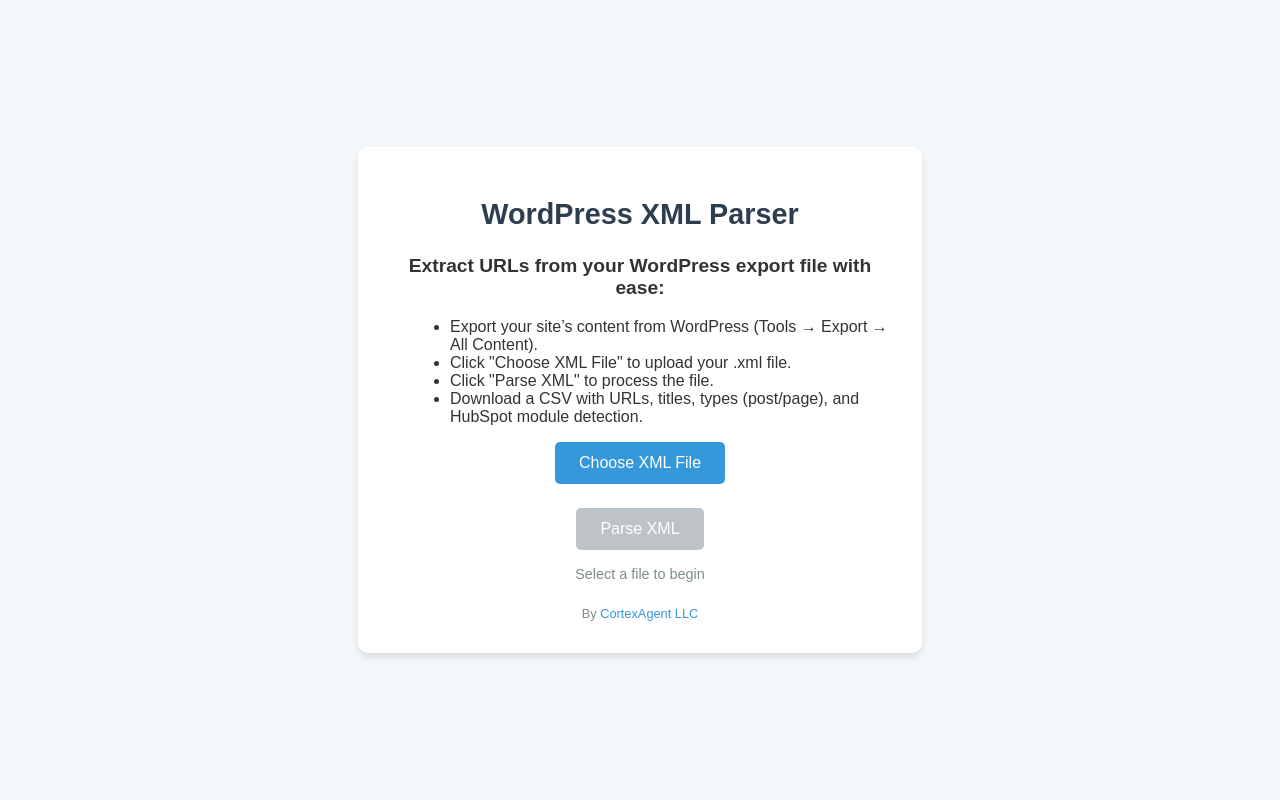
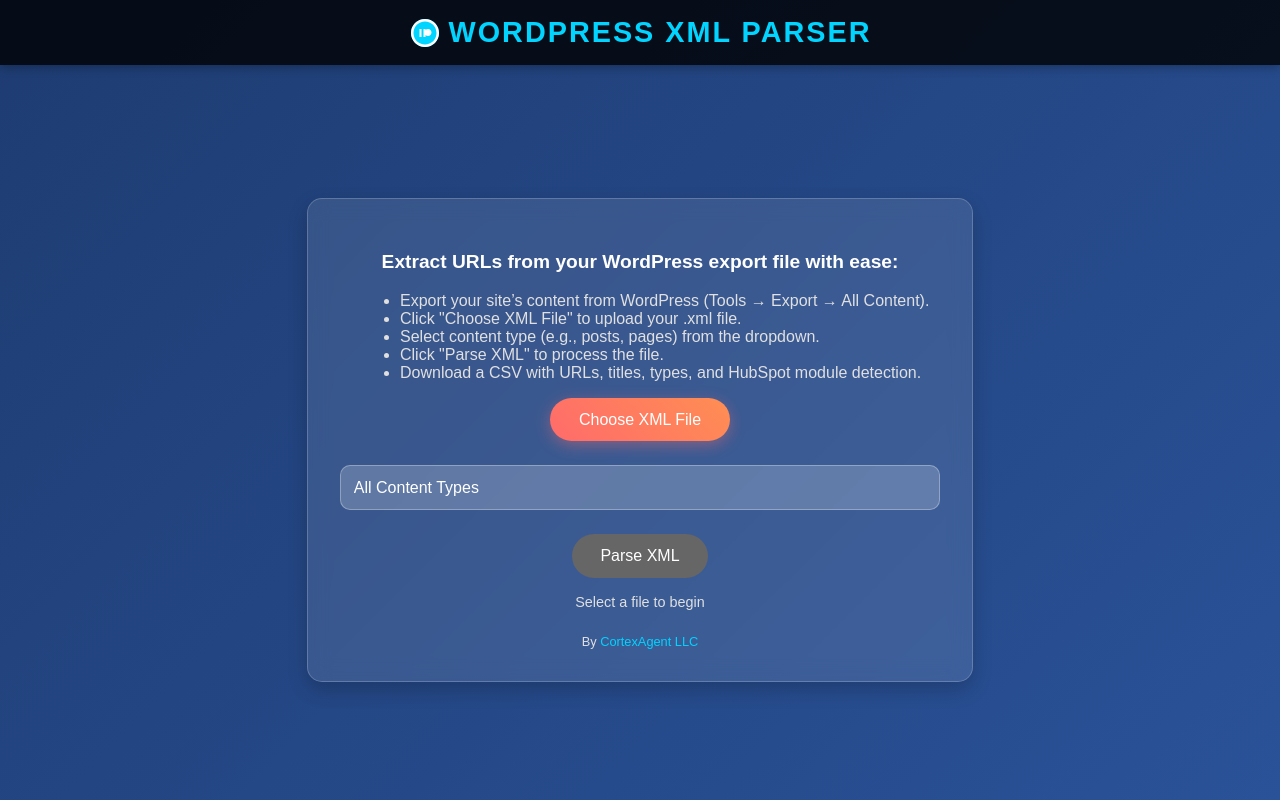
Before and after one commit to grizzlypeaksoftware/WordpressXMLParser, a plain HTML site: page index.html in a window 1280 px wide. Drawn offline with Linux system fonts and the light colour scheme.

Commit message:
cosmetic changes

```diff
--- a/index.html
+++ b/index.html
@@ -6,36 +6,57 @@
     <title>WordPress XML Parser</title>
     <style>
         body {
-            font-family: 'Arial', sans-serif;
-            background-color: #f4f7fa;
+            font-family: 'Poppins', sans-serif;
+            background: linear-gradient(135deg, #1e3c72, #2a5298);
             display: flex;
             justify-content: center;
             align-items: center;
             min-height: 100vh;
             margin: 0;
-            color: #333;
+            color: #fff;
+        }
+        .header {
+            position: fixed;
+            top: 0;
+            width: 100%;
+            background: rgba(0, 0, 0, 0.8);
+            padding: 1rem 0;
+            text-align: center;
+            box-shadow: 0 2px 10px rgba(0, 0, 0, 0.3);
+            z-index: 10;
+        }
+        .header h1 {
+            margin: 0;
+            font-size: 1.8rem;
+            display: flex;
+            align-items: center;
+            justify-content: center;
+            gap: 0.5rem;
+            color: #00d4ff;
+            text-transform: uppercase;
+            letter-spacing: 2px;
         }
         .container {
-            background: white;
+            background: rgba(255, 255, 255, 0.1);
+            backdrop-filter: blur(10px);
             padding: 2rem;
-            border-radius: 10px;
-            box-shadow: 0 4px 6px rgba(0, 0, 0, 0.1);
+            border-radius: 15px;
+            box-shadow: 0 8px 20px rgba(0, 0, 0, 0.2);
             width: 100%;
-            max-width: 500px;
+            max-width: 600px;
             text-align: center;
+            margin-top: 80px;
+            border: 1px solid rgba(255, 255, 255, 0.2);
         }
         .container li {
             text-align: left;
             margin-left: 20px;
+            color: #e0e0e0;
         }
         .container p {
             font-weight: bold;
             font-size: 1.2rem;
-        }
-        h1 {
-            font-size: 1.8rem;
-            margin-bottom: 1.5rem;
-            color: #2c3e50;
+            color: #fff;
         }
         .file-input-wrapper {
             position: relative;
@@ -46,48 +67,70 @@
         }
         .file-input-wrapper label {
             display: inline-block;
-            padding: 0.75rem 1.5rem;
-            background-color: #3498db;
+            padding: 0.8rem 1.8rem;
+            background: linear-gradient(45deg, #ff6b6b, #ff8e53);
             color: white;
-            border-radius: 5px;
+            border-radius: 25px;
             cursor: pointer;
-            transition: background-color 0.3s;
+            transition: transform 0.3s, box-shadow 0.3s;
+            box-shadow: 0 4px 15px rgba(255, 107, 107, 0.4);
         }
         .file-input-wrapper label:hover {
-            background-color: #2980b9;
+            transform: translateY(-2px);
+            box-shadow: 0 6px 20px rgba(255, 107, 107, 0.6);
+        }
+        select {
+            width: 100%;
+            padding: 0.8rem;
+            margin-bottom: 1.5rem;
+            background: rgba(255, 255, 255, 0.2);
+            border: 1px solid rgba(255, 255, 255, 0.3);
+            border-radius: 10px;
+            color: #fff;
+            font-size: 1rem;
+            cursor: pointer;
+            appearance: none;
+            transition: background 0.3s;
+        }
+        select:hover, select:focus {
+            background: rgba(255, 255, 255, 0.3);
+            outline: none;
         }
         button {
-            padding: 0.75rem 1.5rem;
-            background-color: #2ecc71;
+            padding: 0.8rem 1.8rem;
+            background: linear-gradient(45deg, #00d4ff, #00b4d8);
             color: white;
             border: none;
-            border-radius: 5px;
+            border-radius: 25px;
             cursor: pointer;
             font-size: 1rem;
-            transition: background-color 0.3s;
+            transition: transform 0.3s, box-shadow 0.3s;
+            box-shadow: 0 4px 15px rgba(0, 212, 255, 0.4);
         }
         button:hover {
-            background-color: #27ae60;
+            transform: translateY(-2px);
+            box-shadow: 0 6px 20px rgba(0, 212, 255, 0.6);
         }
         button:disabled {
-            background-color: #bdc3c7;
+            background: #666;
             cursor: not-allowed;
+            box-shadow: none;
         }
         #status {
             margin-top: 1rem;
             font-size: 0.9rem;
-            color: #7f8c8d;
+            color: #e0e0e0;
         }
         .error {
-            color: #e74c3c;
+            color: #ff6b6b;
         }
         .footer {
             margin-top: 1.5rem;
             font-size: 0.8rem;
-            color: #7f8c8d;
+            color: #e0e0e0;
         }
         .footer a {
-            color: #3498db;
+            color: #00d4ff;
             text-decoration: none;
         }
         .footer a:hover {
@@ -96,21 +139,35 @@
     </style>
 </head>
 <body>
+    <div class="header">
+        <h1>
+            <svg width="32" height="32" viewBox="0 0 32 32" fill="none" xmlns="http://www.w3.org/2000/svg">
+                <circle cx="16" cy="16" r="14" fill="#00d4ff"/>
+                <path d="M16 2C8.268 2 2 8.268 2 16s6.268 14 14 14 14-6.268 14-14S23.732 2 16 2zm0 2.5c6.351 0 11.5 5.149 11.5 11.5S22.351 27.5 16 27.5 4.5 22.351 4.5 16 9.649 4.5 16 4.5zm-5.5 7.5v8h2v-8h-2zm4 0v8h2v-8h-2zm4.5 0c-1.933 0-3.5 1.567-3.5 3.5s1.567 3.5 3.5 3.5 3.5-1.567 3.5-3.5-1.567-3.5-3.5-3.5z" fill="#fff"/>
+            </svg>
+            WordPress XML Parser
+        </h1>
+    </div>
     <div class="container">
-        <h1>WordPress XML Parser</h1>
         <div class="instructions">
             <p>Extract URLs from your WordPress export file with ease:</p>
             <ul>
                 <li>Export your site’s content from WordPress (Tools → Export → All Content).</li>
                 <li>Click "Choose XML File" to upload your .xml file.</li>
+                <li>Select content type (e.g., posts, pages) from the dropdown.</li>
                 <li>Click "Parse XML" to process the file.</li>
-                <li>Download a CSV with URLs, titles, types (post/page), and HubSpot module detection.</li>
+                <li>Download a CSV with URLs, titles, types, and HubSpot module detection.</li>
             </ul>
         </div>
         <div class="file-input-wrapper">
             <input type="file" id="xmlFile" accept=".xml">
             <label for="xmlFile">Choose XML File</label>
         </div>
+        <select id="contentType">
+            <option value="all">All Content Types</option>
+            <option value="post">Posts Only</option>
+            <option value="page">Pages Only</option>
+        </select>
         <button onclick="parseXML()" id="parseButton" disabled>Parse XML</button>
         <div id="status">Select a file to begin</div>
         <div class="footer">
@@ -122,6 +179,7 @@
         const fileInput = document.getElementById('xmlFile');
         const parseButton = document.getElementById('parseButton');
         const status = document.getElementById('status');
+        const contentTypeSelect = document.getElementById('contentType');
 
         fileInput.addEventListener('change', () => {
             if (fileInput.files.length > 0) {
@@ -147,6 +205,7 @@
                 return;
             }
 
+            const selectedType = contentTypeSelect.value;
             status.textContent = 'Parsing...';
             status.classList.remove('error');
             parseButton.disabled = true;
@@ -168,12 +227,12 @@
 
                 for (let item of items) {
                     const postType = item.getElementsByTagNameNS('http://wordpress.org/export/1.2/', 'post_type')[0]?.textContent;
-                    const status = item.getElementsByTagNameNS('http://wordpress.org/export/1.2/', 'status')[0]?.textContent;
+                    const statusEl = item.getElementsByTagNameNS('http://wordpress.org/export/1.2/', 'status')[0]?.textContent;
                     const url = item.getElementsByTagName('link')[0]?.textContent;
                     const title = item.getElementsByTagName('title')[0]?.textContent || '';
                     const content = item.getElementsByTagNameNS('http://purl.org/rss/1.0/modules/content/', 'encoded')[0]?.textContent || '';
 
-                    if (status === 'publish' && (postType === 'post' || postType === 'page')) {
+                    if (statusEl === 'publish' && (selectedType === 'all' || postType === selectedType)) {
                         const hasHubspot = hubspotPattern.test(content) ? 'Yes' : 'No';
                         csvRows.push(arrayToCSV([url, title, postType, hasHubspot]));
                     }
```
